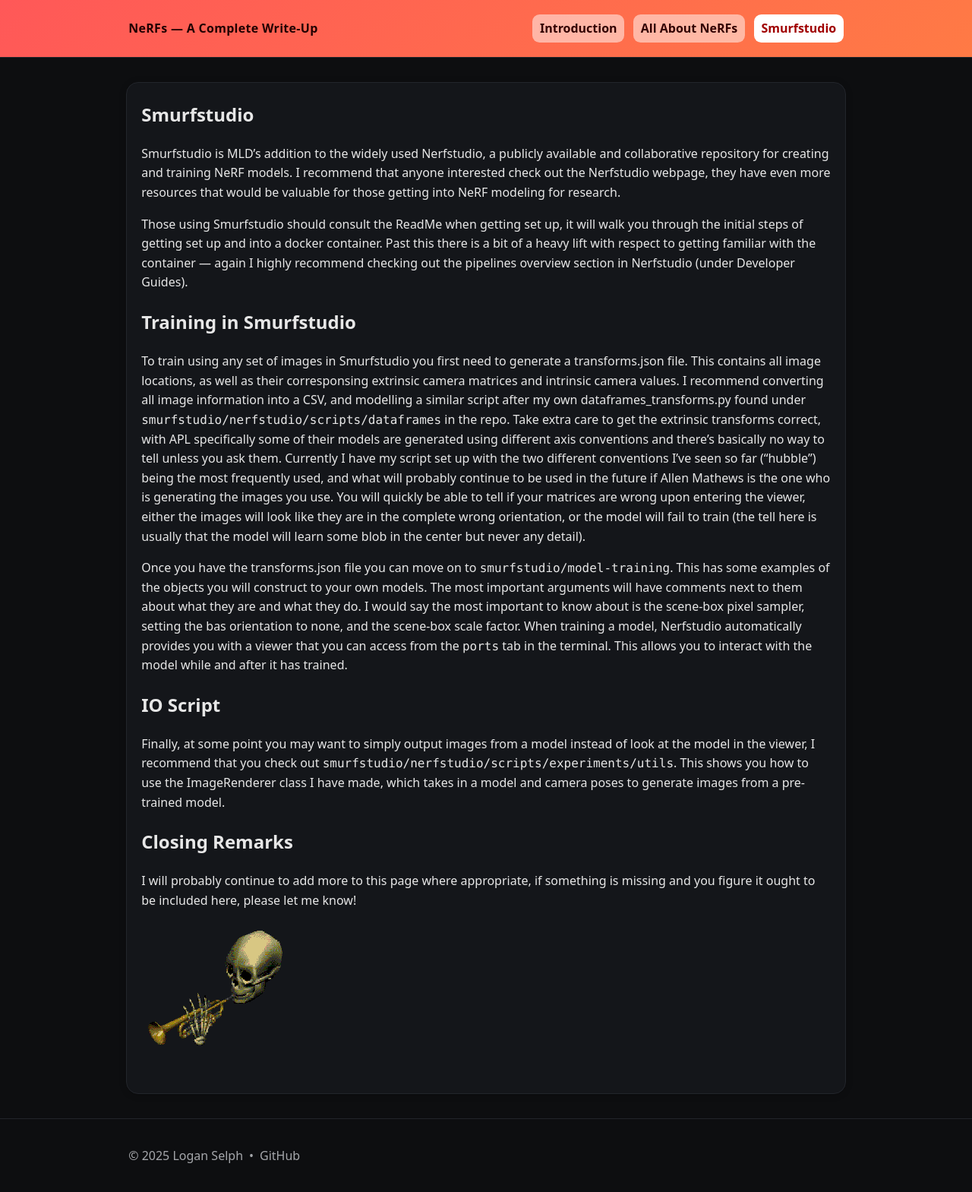
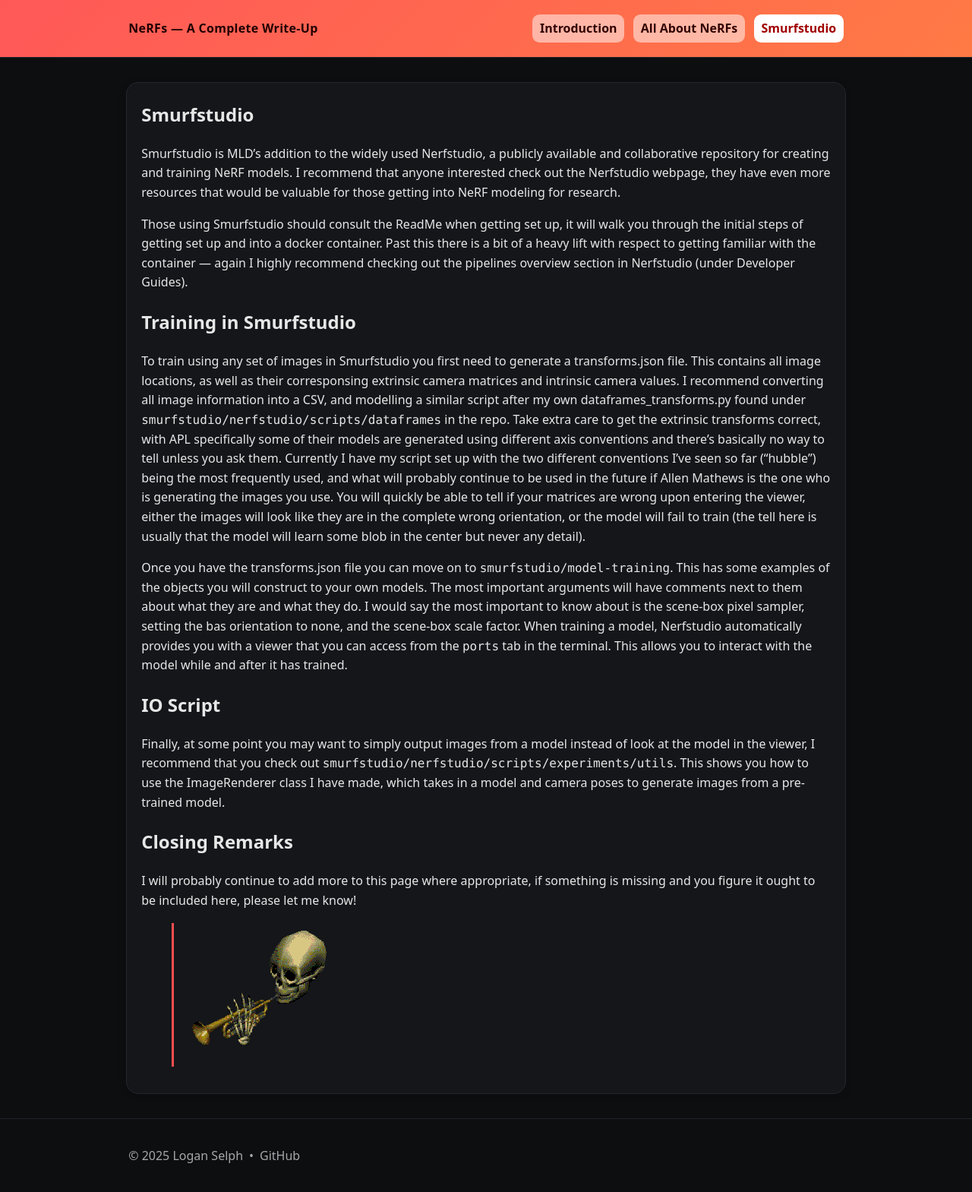
Before and after one commit to Logggy/Loggy-NeRFs, a Jekyll site: the page built from docs/smurfstudio.md, in a window 1280 px wide. Shown: the whole page at 76% size. Built offline with Jekyll 4.4.1, drawn with Linux system fonts in a browser that asks for light colours.

Commit message:
small fix

```diff
--- a/docs/smurfstudio.md
+++ b/docs/smurfstudio.md
@@ -25,4 +25,4 @@ Finally, at some point you may want to simply output images from a model instead
 I will probably continue to add more to this page where appropriate, if something is missing and you figure it ought to be included here, please let me know!
 
 
-![Smurfstudio training timelapse]({{ "/assets/img/skeleton-doot.gif" | relative_url }})
+> ![Smurfstudio training timelapse]({{ "/assets/img/skeleton-doot.gif" | relative_url }})
```
